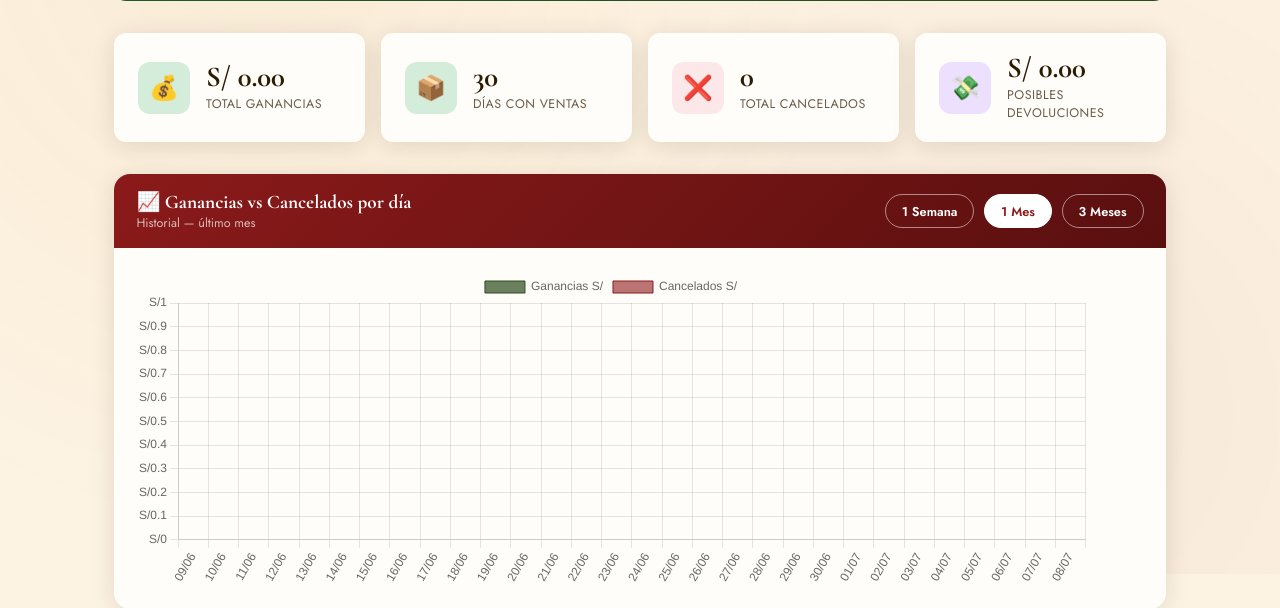
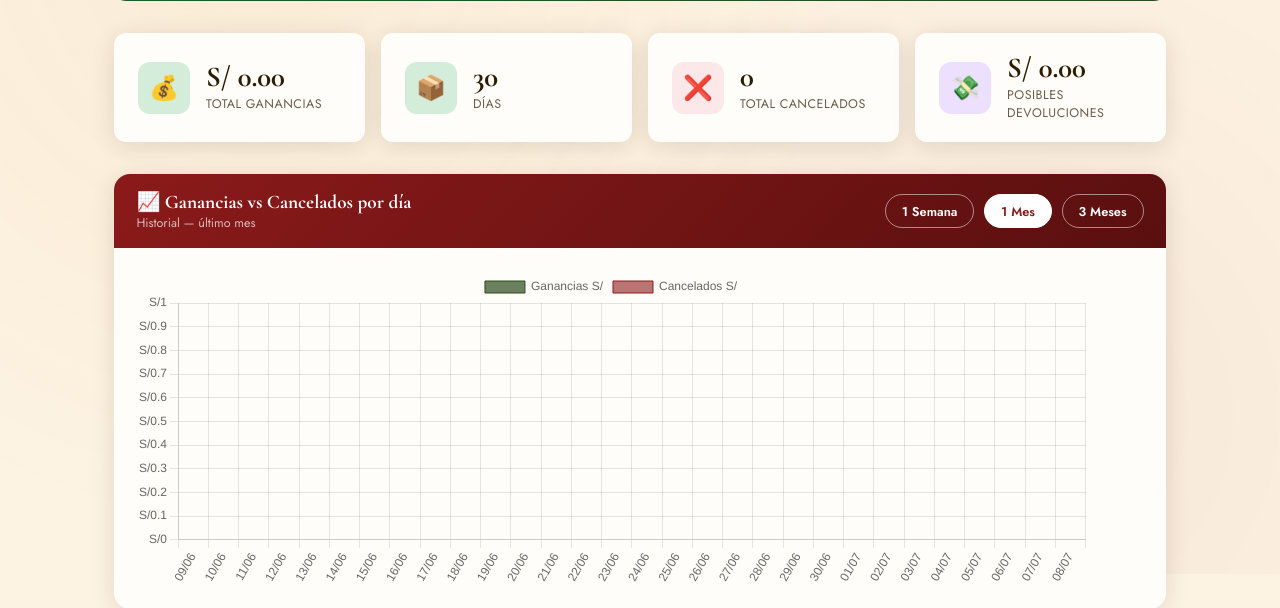
Before and after one commit to josh2006-dotcom/restaurante-san-antonio, a Flask app: page /admin/reportes in a window 1280 px wide. Shown: the part 226-834 px from the top of the page. Run offline with Flask 3, Linux system fonts and the light colour scheme; the visitor is signed in with stand-in values (Sample User, id 1); data that the repository does not hold is empty; some libraries are stand-ins or nearby versions.

Commit message:
Update admin_reportes.html

```diff
--- a/templates/admin_reportes.html
+++ b/templates/admin_reportes.html
@@ -137,7 +137,7 @@
     </div>
     <div class="kpi-card">
       <div class="kpi-icon verde">📦</div>
-      <div><div class="kpi-valor">{{ ganancias_por_dia|length }}</div><div class="kpi-label">Días con ventas</div></div>
+      <div><div class="kpi-valor">{{ ganancias_por_dia|length }}</div><div class="kpi-label">Días</div></div>
     </div>
     <div class="kpi-card">
       <div class="kpi-icon rojo">❌</div>
```
